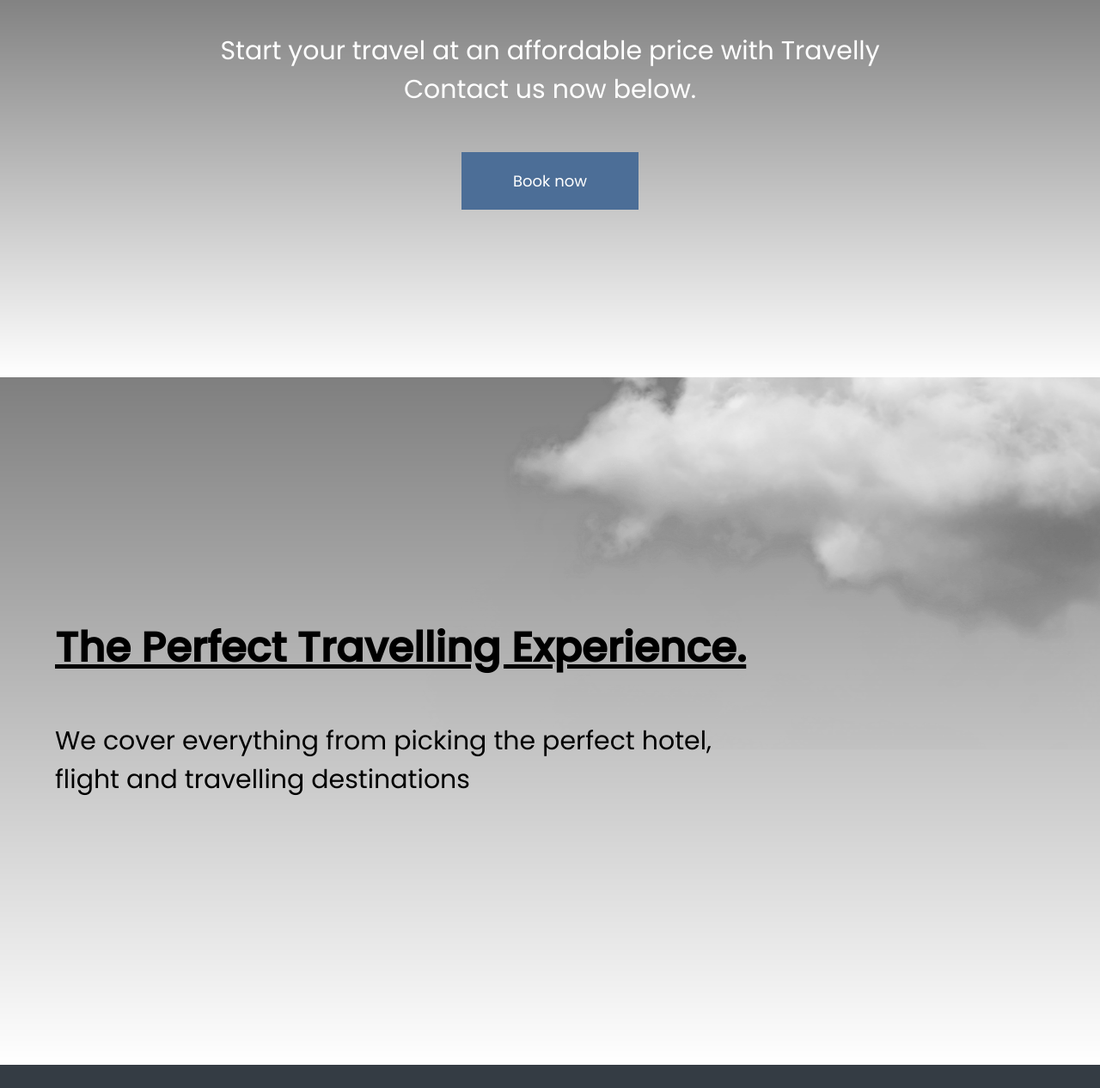
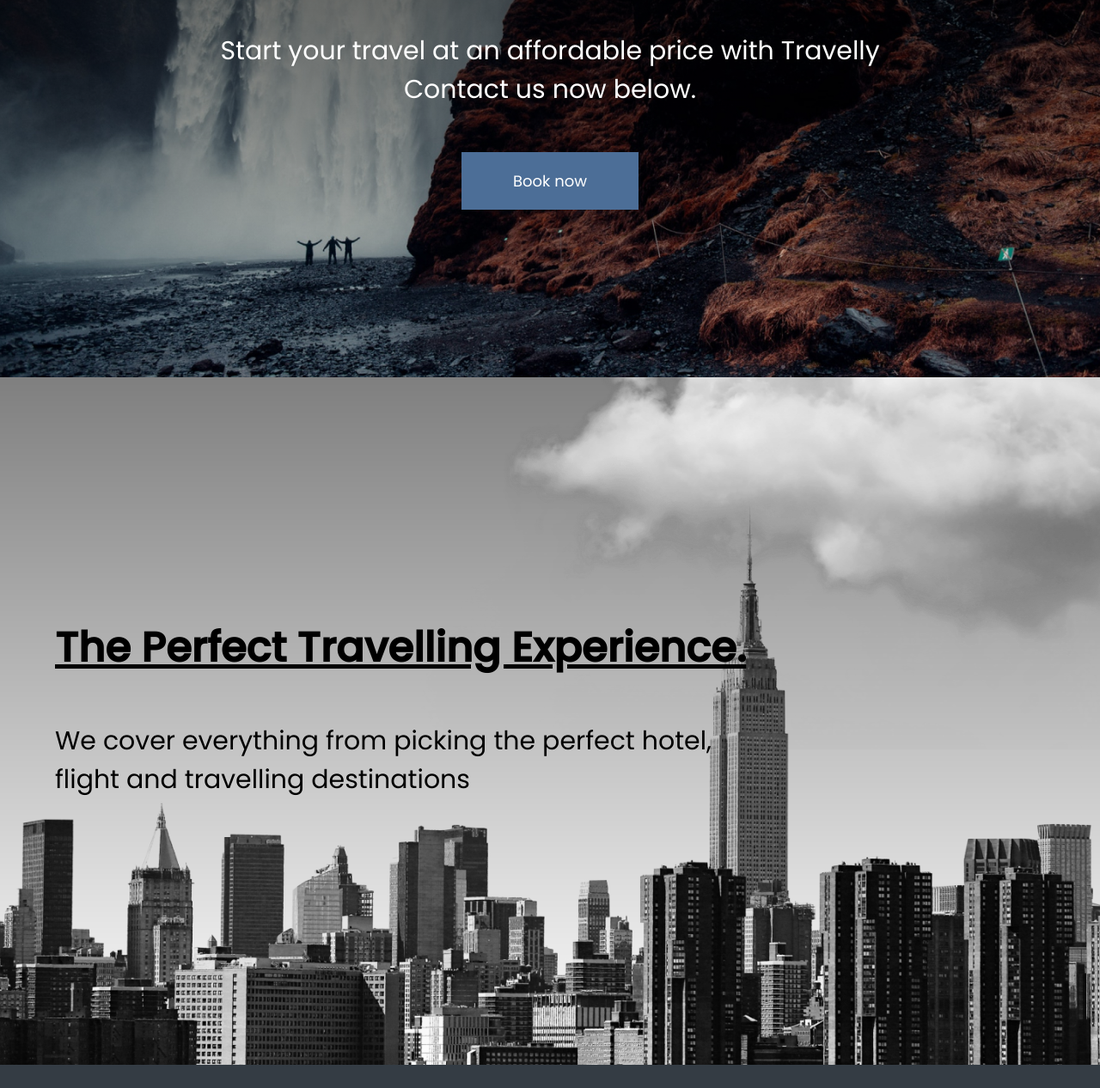
Before and after one commit to MugeshTRG/Travelly-website, a plain HTML site: page index.html in a window 1280 px wide. Shown: the part 361-1627 px from the top of the page at 86% size. Drawn offline with Linux system fonts and the light colour scheme; the site is published under a folder, as on GitHub Pages, so addresses that start at the root find nothing; a web font is replaced by a local one.

Commit message:
Linked to Source folder

```diff
--- a/CSS/style.css
+++ b/CSS/style.css
@@ -81,7 +81,7 @@ nav ul{
 
 .hero{
     min-height: 90vh;
-    background: linear-gradient(rgba(0, 0, 0, 0.8),transparent),url('/Sources/img/landing-page.jpg');
+    background: linear-gradient(rgba(0, 0, 0, 0.8),transparent),url('../Sources/img/landing-page.jpg');
     background-repeat: no-repeat;
     background-size: cover;
     background-position: center;
@@ -100,7 +100,7 @@ nav ul{
 
 #locations{
     min-height: 100vh;
-    background: linear-gradient(rgba(0, 0, 0, 0.5),transparent),url('/Sources/img/new-york-page.png');
+    background: linear-gradient(rgba(0, 0, 0, 0.5),transparent),url('../Sources/img/new-york-page.png');
     background-size: cover;
     background-position: center;
     background-repeat: no-repeat;
@@ -200,7 +200,7 @@ nav ul{
 
 #contacts{
     min-height: 100vh;
-    background: linear-gradient(rgba(0, 0, 0, 0.5),transparent),url('/Sources/img/contact-mountain.png');
+    background: linear-gradient(rgba(0, 0, 0, 0.5),transparent),url('../Sources/img/contact-mountain.png');
     background-size: cover;
     background-repeat: no-repeat;
     display: flex;
```
